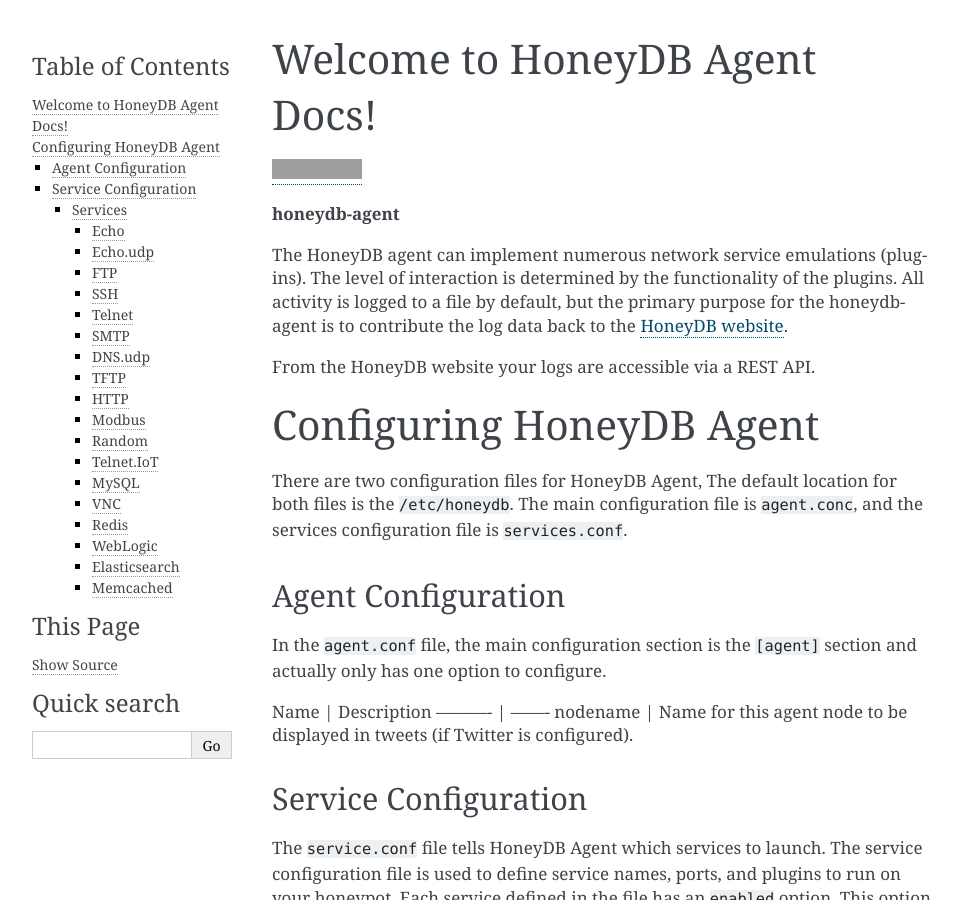
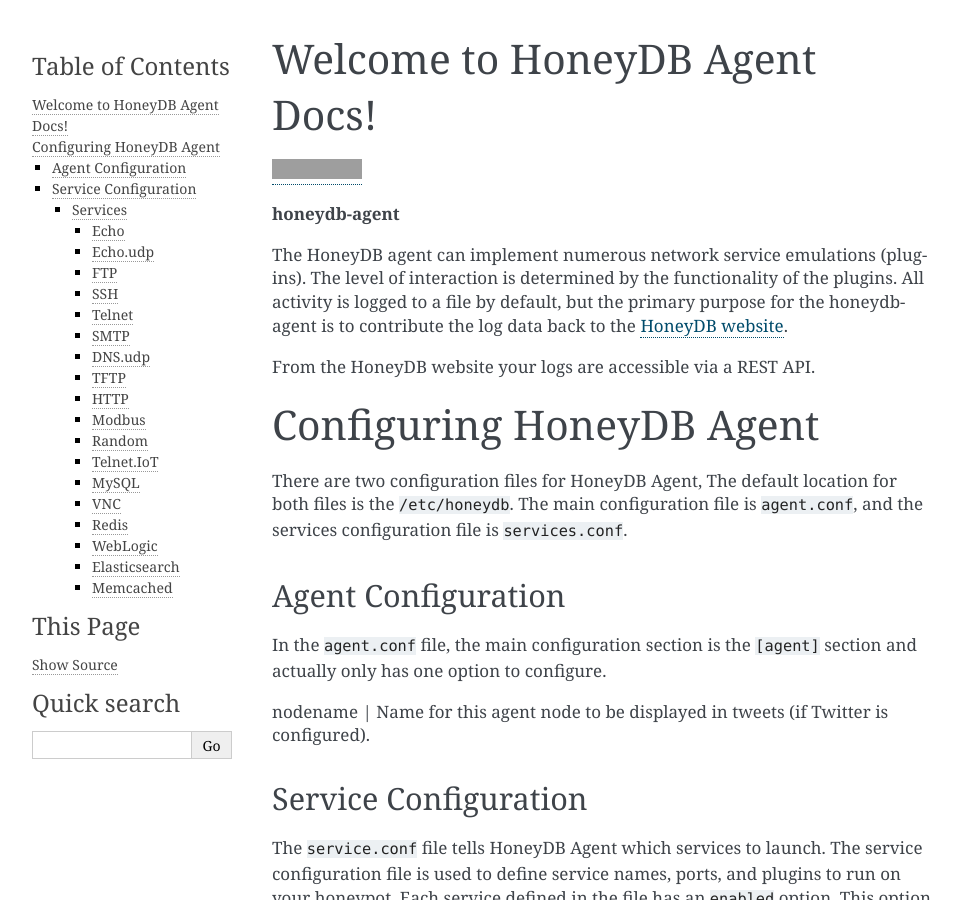
Before and after one commit to honeydbio/honeydb-agent-docs, a Sphinx documentation site: the page built from docs/index.md, in a window 1280 px wide and 900 px high. Shown: the whole window, without its empty margins (148-1108 px from the left). Built offline with Sphinx 7.4.7, drawn with Linux system fonts in a browser that asks for light colours; grey boxes are pictures that could not be loaded.

Commit message:
Update index.md

```diff
--- a/docs/index.md
+++ b/docs/index.md
@@ -10,14 +10,12 @@
 
 # Configuring HoneyDB Agent
 
-There are two configuration files for HoneyDB Agent, The default location for both files is the `/etc/honeydb`. The main configuration file is `agent.conc`, and the services configuration file is `services.conf`.
+There are two configuration files for HoneyDB Agent, The default location for both files is the `/etc/honeydb`. The main configuration file is `agent.conf`, and the services configuration file is `services.conf`.
 
 ## Agent Configuration
 
 In the `agent.conf` file, the main configuration section is the `[agent]` section and actually only has one option to configure.
 
-Name | Description
----------- | -------
 nodename | Name for this agent node to be displayed in tweets (if Twitter is configured).
 
 ## Service Configuration
```
